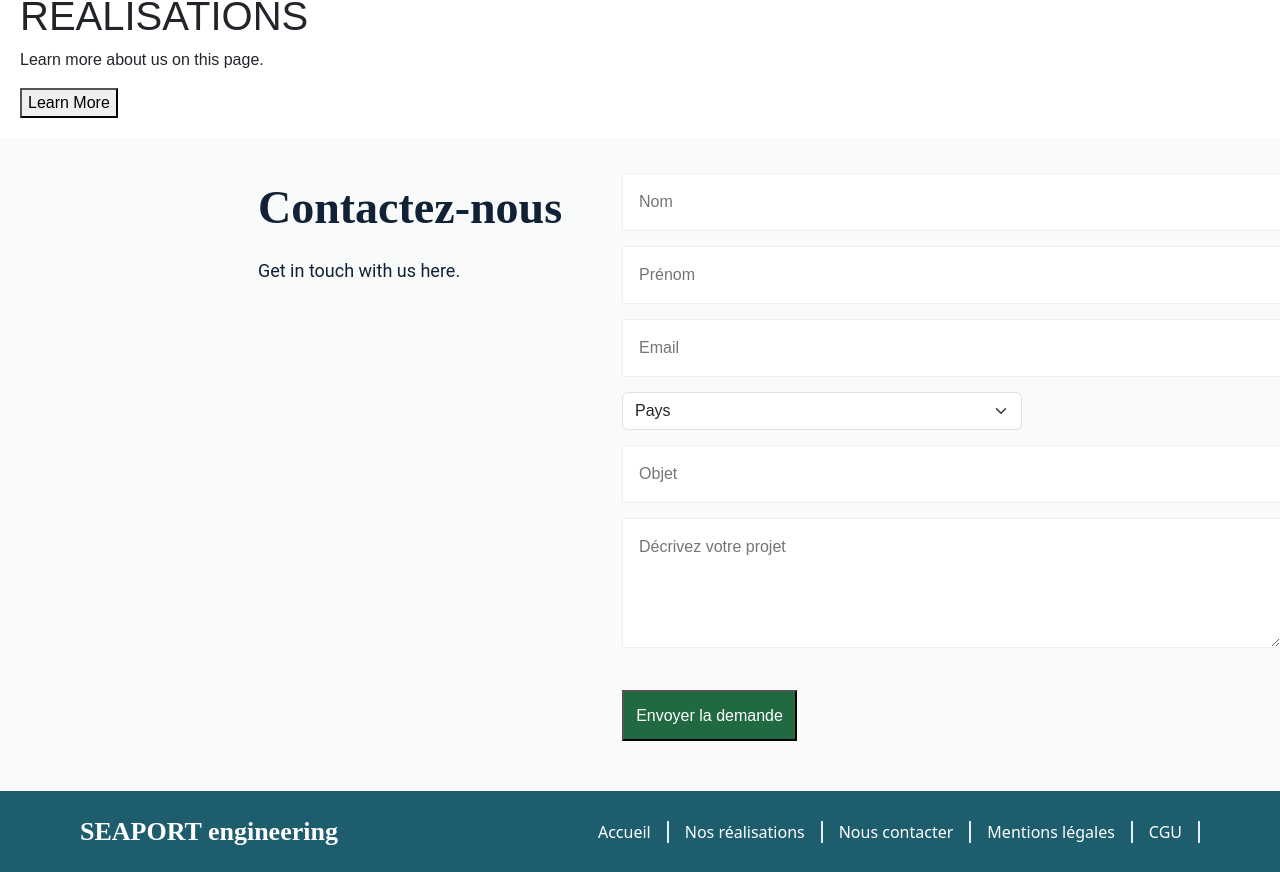
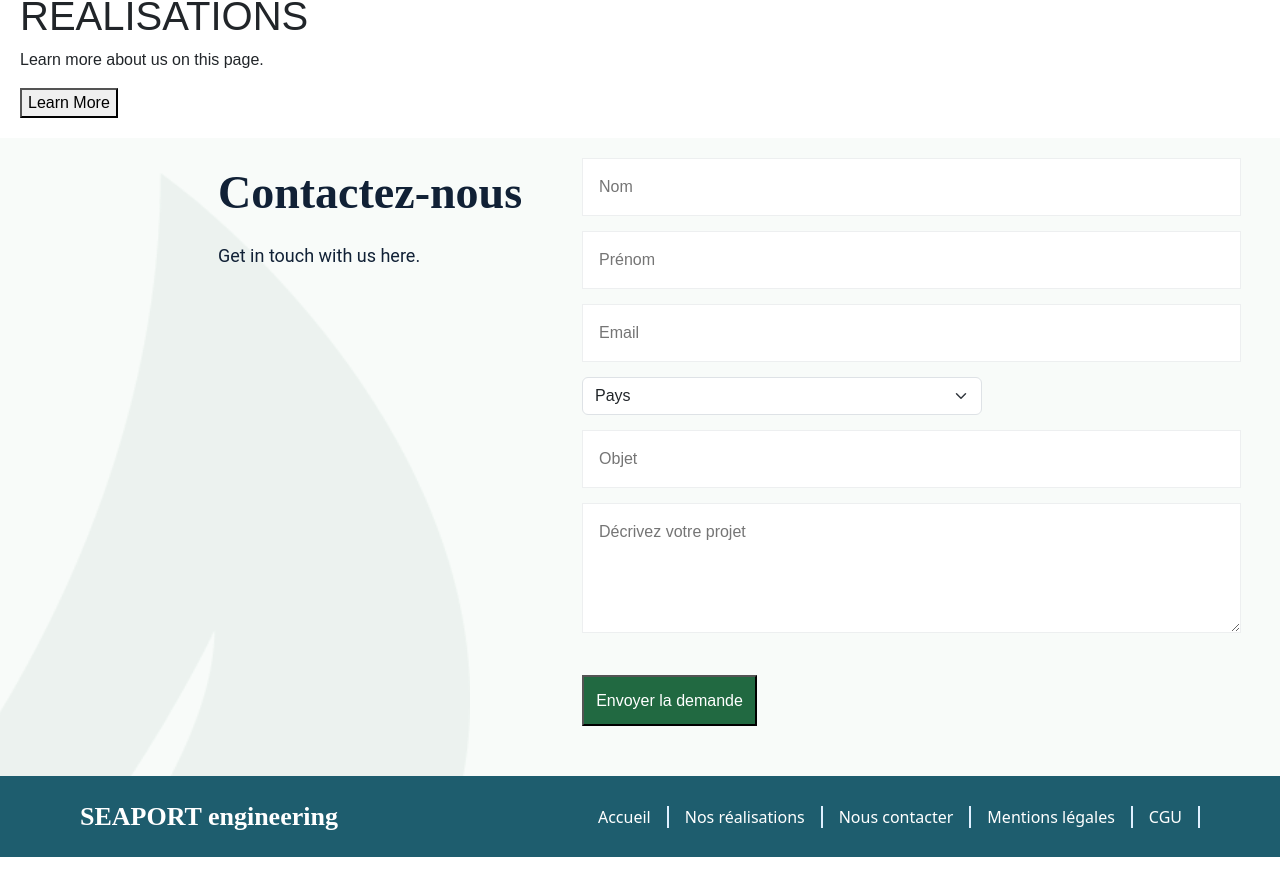
Before and after one commit to salyjabou/SEAPORT, an Angular app: page / in a window 1280 px wide. Shown: the part 980-1852 px from the top of the page. Built offline with nearby package versions, Linux system fonts and the light colour scheme.

Commit message:
Contact component final

```diff
--- a/src/app/app.component.scss
+++ b/src/app/app.component.scss
@@ -3,20 +3,16 @@
 }
 
 .home-container {
-    position: relative;
-    width: 100%;
     background-image: url('../assets/home-image.png'); /* Assurez-vous que le chemin est correct */
     background-size: 622px 870px;
     background-position: 1175px -177px;;
     background-repeat: no-repeat;
 }
 
-//.contact-container {
-//    position: relative;
-//    width: 100%;
-//    background-image: url('../assets/contact-image.png'); /* Assurez-vous que le chemin est correct */
-//    background-size: 502px 702px;
-//    background-position: 48px -143px;;
-//    background-repeat: no-repeat;
-//
-//}
+.contact-container {
+    background-image: url('../assets/contact-image.png'); /* Assurez-vous que le chemin est correct */
+    background-size: 502px 702px;
+    background-position: 48px 35px;;
+    background-repeat: no-repeat;
+    margin-left: -80px;
+}
--- a/src/app/contact/contact.component.html
+++ b/src/app/contact/contact.component.html
@@ -1,5 +1,5 @@
-    <div class="background-image"></div>
-    <div class="d-flex flex-row justify-content-center">
+<!--    <div class="background-image"></div>-->
+    <div class="d-flex flex-row justify-content-center contact">
         <div class="contact-spacing">
             <div class="contact-title">Contactez-nous</div>
             <div class="contact-subtitle">Get in touch with us here.</div>
@@ -16,7 +16,7 @@
                     <input type="email" formControlName="email" name="email" required placeholder="Email">
                 </div>
                 <div>
-                    <select id="country" class="form-select" formControlName="country" >
+                    <select id="country" class="form-select d-flex w-100" formControlName="country" >
                         <option value="" disabled selected>Pays</option>
                         <option *ngFor="let country of countries" [value]="country">{{ country }}</option>
                     </select>
--- a/src/app/home/home.component.html
+++ b/src/app/home/home.component.html
@@ -1,6 +1,5 @@
-<div class=" homed-flex row align-items-center home-container">
+<div class=" homed-flex row align-items-center">
     <div class="home-image">
-<!--        <img src="../../assets/home-port-image.png" class="home-image">-->
     </div>
   <div class="d-flex flex-column gap-2 home-sizing position-absolute">
     <div class="home-title mb-2">
```
